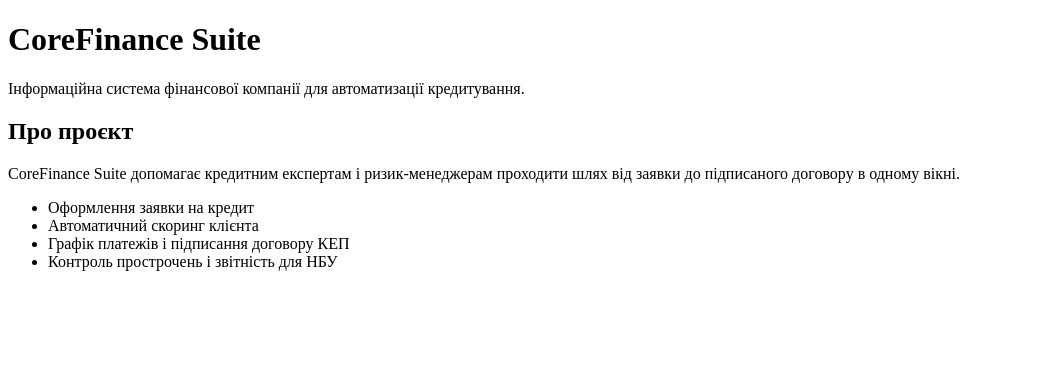
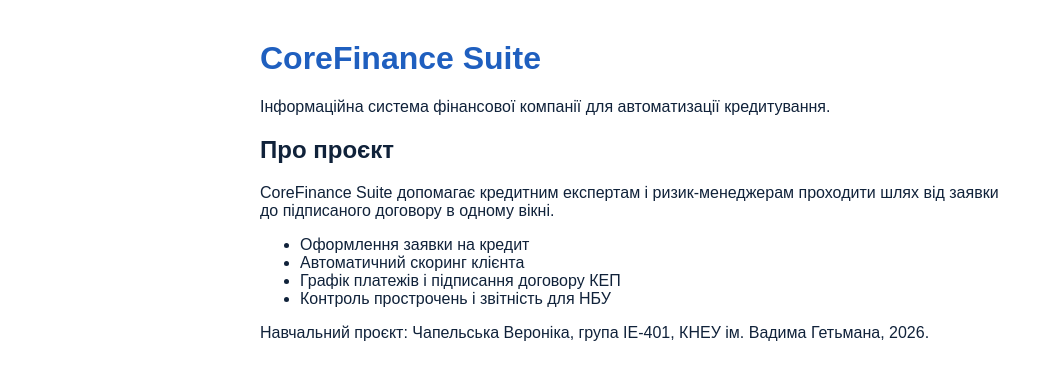
Before and after one commit to veronikachapelska/corefinance-git-web, a plain HTML site: page index.html in a window 1280 px wide. Shown: the whole page, without its empty margins (0-1053 px from the left). Drawn offline with Linux system fonts and the light colour scheme.

Commit message:
Update page content
Додано базові стилі, viewport та підвал з автором проєкту.

```diff
--- a/index.html
+++ b/index.html
@@ -2,7 +2,12 @@
 <html lang="uk">
 <head>
   <meta charset="UTF-8">
+  <meta name="viewport" content="width=device-width, initial-scale=1">
   <title>CoreFinance Suite</title>
+  <style>
+    body { font-family: Arial, sans-serif; max-width: 760px; margin: 40px auto; color: #10223a; }
+    h1 { color: #1f5fbf; }
+  </style>
 </head>
 <body>
   <h1>CoreFinance Suite</h1>
@@ -16,5 +21,9 @@
     <li>Графік платежів і підписання договору КЕП</li>
     <li>Контроль прострочень і звітність для НБУ</li>
   </ul>
+
+  <footer>
+    <p>Навчальний проєкт: Чапельська Вероніка, група ІЕ-401, КНЕУ ім. Вадима Гетьмана, 2026.</p>
+  </footer>
 </body>
 </html>
```
